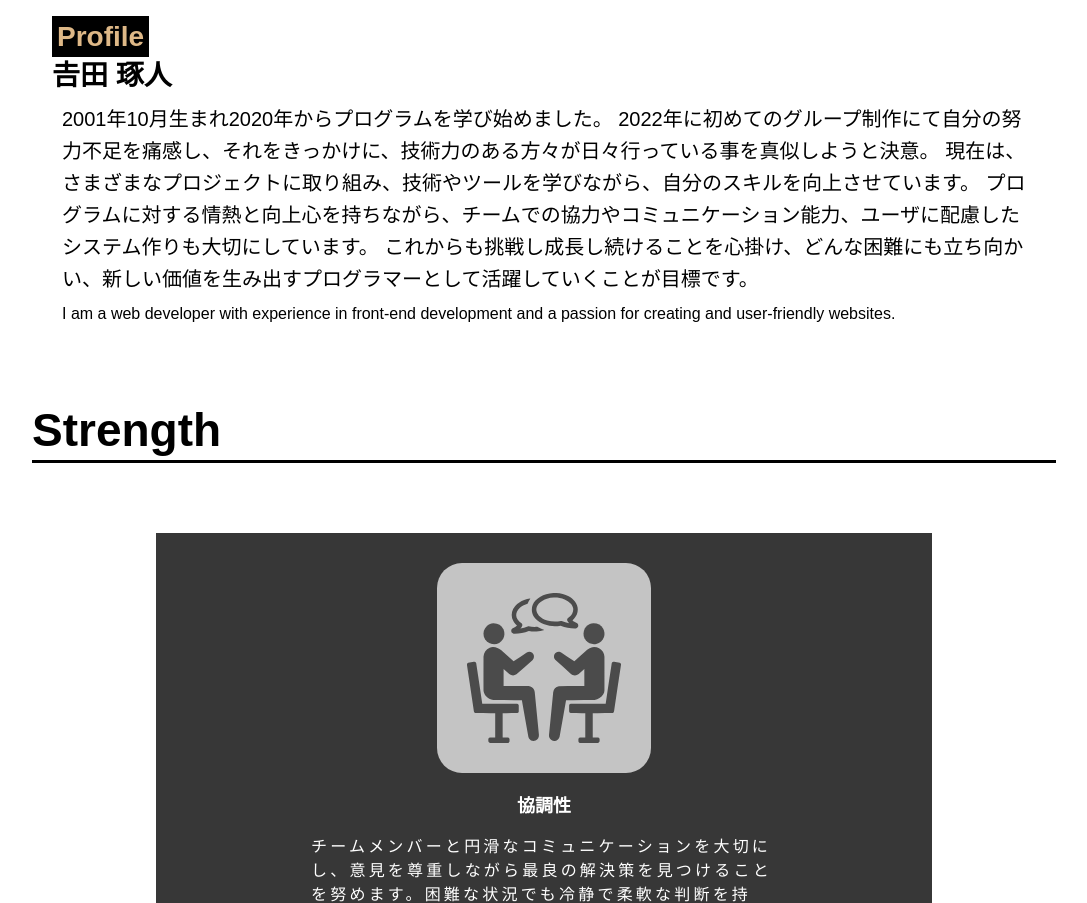
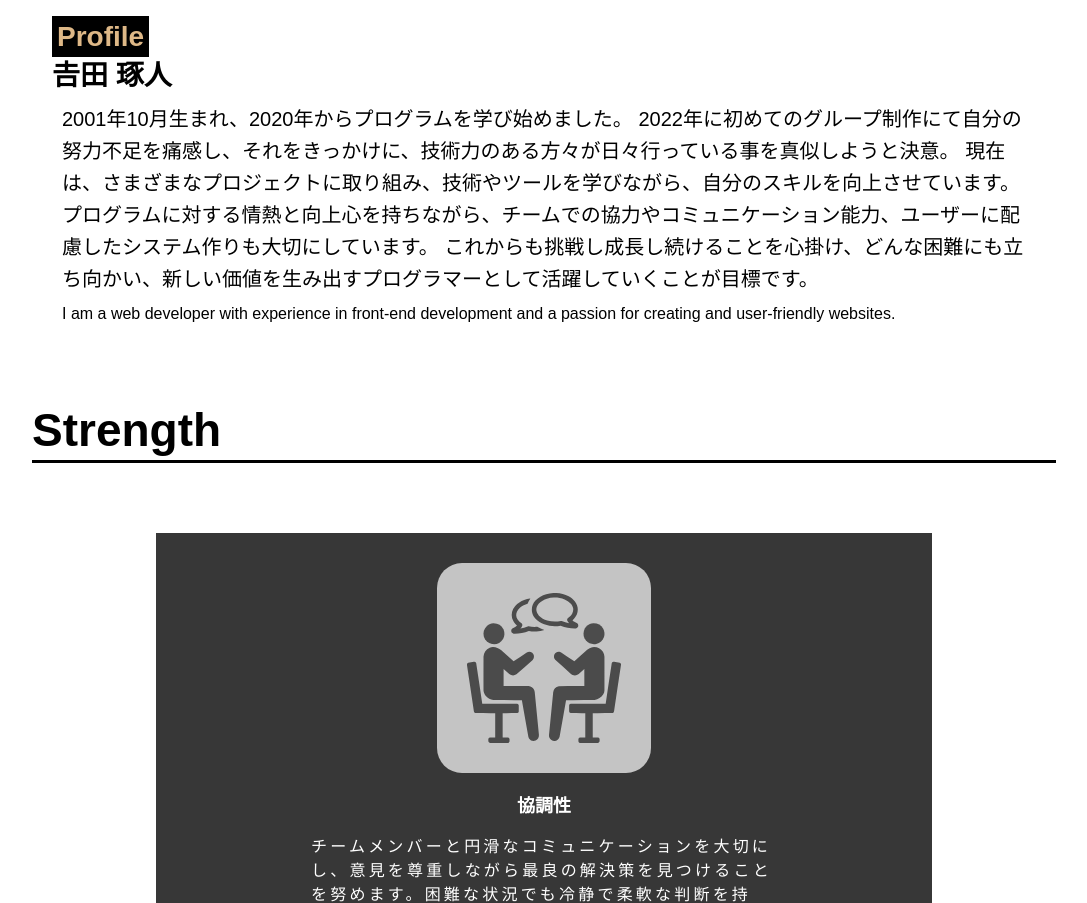
Before and after one commit to yamakawa-riku/portfolio, a plain HTML site: page about.html in a window 1280 px wide. Shown: the part 1033-1936 px from the top of the page, without its empty margins (96-1183 px from the left). Drawn offline with nearby package versions, Linux system fonts and the light colour scheme.

Commit message:
fix of text about.html

```diff
--- a/about.html
+++ b/about.html
@@ -42,10 +42,10 @@
           <div>
           <p>Profile</p>
           <p>𠮷田 琢人</p>
-          <p>2001年10月生まれ2020年からプログラムを学び始めました。
+          <p>2001年10月生まれ、2020年からプログラムを学び始めました。
             2022年に初めてのグループ制作にて自分の努力不足を痛感し、それをきっかけに、技術力のある方々が日々行っている事を真似しようと決意。
             現在は、さまざまなプロジェクトに取り組み、技術やツールを学びながら、自分のスキルを向上させています。
-            プログラムに対する情熱と向上心を持ちながら、チームでの協力やコミュニケーション能力、ユーザに配慮したシステム作りも大切にしています。
+            プログラムに対する情熱と向上心を持ちながら、チームでの協力やコミュニケーション能力、ユーザーに配慮したシステム作りも大切にしています。
             これからも挑戦し成長し続けることを心掛け、どんな困難にも立ち向かい、新しい価値を生み出すプログラマーとして活躍していくことが目標です。</p>
             <p>I am a web developer with experience in front-end development and a passion for creating and user-friendly websites.</p>
           </div>
```
